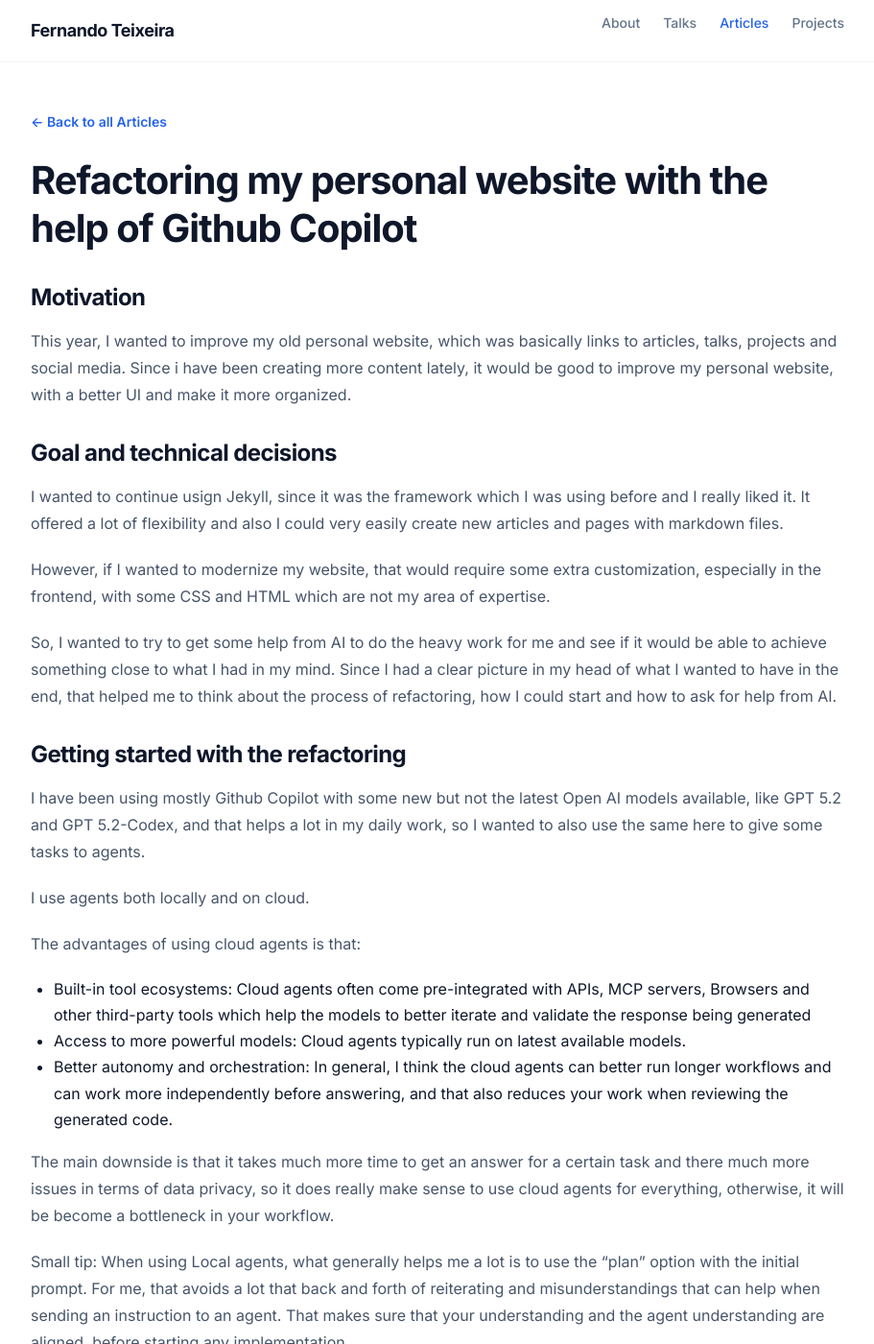
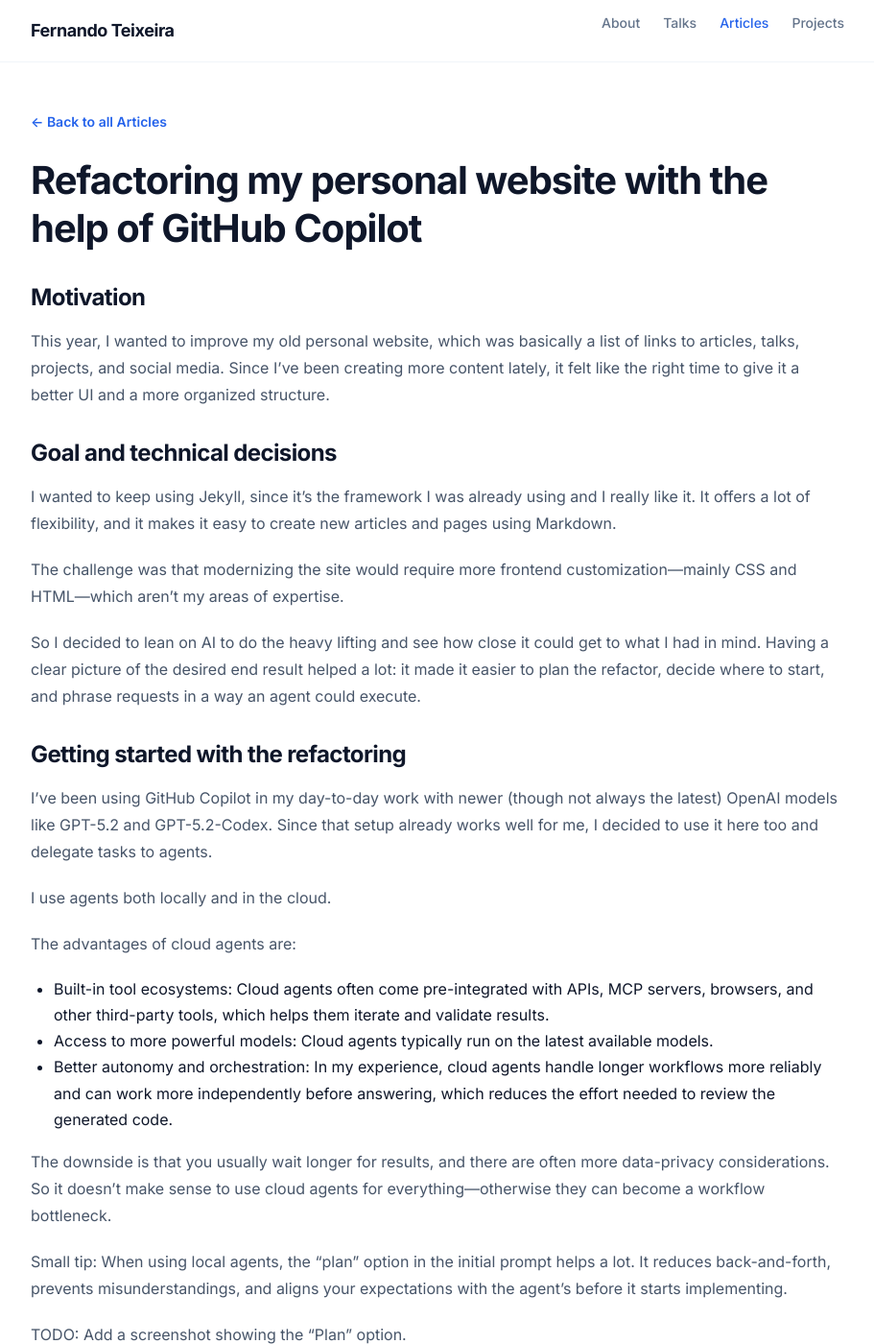
Before and after one commit to teixeira-fernando/teixeira-fernando.github.io, a Jekyll site: the page built from _articles/refactoring-personal-website-with-ai.md, in a window 1280 px wide and 1400 px high. Shown: the whole window at 96% size, without its empty margins (184-1095 px from the left). Built offline with Jekyll 4.4.1, drawn with Linux system fonts in a browser that asks for light colours; some of the changed text lies outside the part shown.

Commit message:
improve the reading from my article

```diff
--- a/_articles/refactoring-personal-website-with-ai.md
+++ b/_articles/refactoring-personal-website-with-ai.md
@@ -1,48 +1,47 @@
 ---
-title: Refactoring my personal website with the help of Github Copilot
+title: Refactoring my personal website with the help of GitHub Copilot
 date: 2026-04-07
-description: Personal Experience of Refactoring a Website with the help of Github Copilot. Learnings, challenges, and outcomes.
+description: Personal experience refactoring a website with the help of GitHub Copilot - learnings, challenges, and outcomes.
 tags: [AI, GitHub Copilot, Refactoring]
-banner_image: /assets/images/articles/perf-accessibility.svg
+banner_image: /assets/images/articles/personal-website-with-ai/ai-code-refactoring.svg
 ---
 
-# Refactoring my personal website with the help of Github Copilot
+# Refactoring my personal website with the help of GitHub Copilot
 
 ## Motivation
 
-This year, I wanted to improve my old personal website, which was basically links to articles, talks, projects and social media. Since i have been creating more content lately, it would be good to improve my personal website, with a better UI and make it more organized.
+This year, I wanted to improve my old personal website, which was basically a list of links to articles, talks, projects, and social media. Since I’ve been creating more content lately, it felt like the right time to give it a better UI and a more organized structure.
 
 ## Goal and technical decisions
 
-I wanted to continue usign Jekyll, since it was the framework which I was using before and I really liked it. It offered a lot of flexibility and also I could very easily create new articles and pages with markdown files.
+I wanted to keep using Jekyll, since it’s the framework I was already using and I really like it. It offers a lot of flexibility, and it makes it easy to create new articles and pages using Markdown.
 
-However, if I wanted to modernize my website, that would require some extra customization, especially in the frontend, with some CSS and HTML which are not my area of expertise.
+The challenge was that modernizing the site would require more frontend customization—mainly CSS and HTML—which aren’t my areas of expertise.
 
-So, I wanted to try to get some help from AI to do the heavy work for me and see if it would be able to achieve something close to what I had in my mind. Since I had a clear picture in my head of what I wanted to have in the end, that helped me to think about the process of refactoring, how I could start and how to ask for help from AI.
+So I decided to lean on AI to do the heavy lifting and see how close it could get to what I had in mind. Having a clear picture of the desired end result helped a lot: it made it easier to plan the refactor, decide where to start, and phrase requests in a way an agent could execute.
 
 ## Getting started with the refactoring
 
-I have been using mostly Github Copilot with some new but not the latest Open AI models available, like GPT 5.2 and GPT 5.2-Codex, and that helps a lot in my daily work, so I wanted to also use the same here to give some tasks to agents.
+I’ve been using GitHub Copilot in my day-to-day work with newer (though not always the latest) OpenAI models like GPT-5.2 and GPT-5.2-Codex. Since that setup already works well for me, I decided to use it here too and delegate tasks to agents.
 
-I use agents both locally and on cloud.
+I use agents both locally and in the cloud.
 
-The advantages of using cloud agents is that:
+The advantages of cloud agents are:
 
-* Built-in tool ecosystems: Cloud agents often come pre-integrated with APIs, MCP servers, Browsers and other third-party tools which help the models to better iterate and validate the response being generated
-* Access to more powerful models: Cloud agents typically run on latest available models.
-* Better autonomy and orchestration: In general, I think the cloud agents can better run longer workflows and can work more independently before answering, and that also reduces your work when reviewing the generated code.
+* Built-in tool ecosystems: Cloud agents often come pre-integrated with APIs, MCP servers, browsers, and other third-party tools, which helps them iterate and validate results.
+* Access to more powerful models: Cloud agents typically run on the latest available models.
+* Better autonomy and orchestration: In my experience, cloud agents handle longer workflows more reliably and can work more independently before answering, which reduces the effort needed to review the generated code.
 
-The main downside is that it takes much more time to get an answer for a certain task and there much more issues in terms of data privacy, so it does really make sense to use cloud agents for everything, otherwise, it will be become a bottleneck in your workflow.
+The downside is that you usually wait longer for results, and there are often more data-privacy considerations. So it doesn’t make sense to use cloud agents for everything—otherwise they can become a workflow bottleneck.
 
-Small tip: When using Local agents, what generally helps me a lot is to use the "plan" option with the initial prompt. For me, that avoids a lot that back and forth of reiterating and misunderstandings that can help when sending an instruction to an agent. That makes sure that your understanding and the agent understanding are aligned, before starting any implementation.
+Small tip: When using local agents, the “plan” option in the initial prompt helps a lot. It reduces back-and-forth, prevents misunderstandings, and aligns your expectations with the agent’s before it starts implementing.
 
-
-(PUT here screenshot to choose option of Plan)
+TODO: Add a screenshot showing the “Plan” option.
 
 ## Results and conclusion
 
-It took quite a few pull requests and different prompts to achieve what I wanted, but it was still easier and faster than having to work with the CSS and HTML files on my own.
+It took quite a few pull requests and iterations to reach what I wanted, but it was still easier (and faster) than doing all the CSS and HTML work on my own.
 
-Some things could be for sure simplified,
+Because most of the work was UI/UX-related, it was sometimes hard to translate my expectations into precise text. That meant extra iterations when the AI interpreted things differently, and occasionally I just made small changes myself.
 
-And the nice thing is: Even when not using the latest AI models, the niciest MCP servers and setups or other Paid AI tools, it was still possible to have great results. I know that if i had used some of them, I could get some results faster and better, but that´s fine. That is the beauty of trying things out on personal projects.
+The nice thing is that—even without the latest models, the fanciest MCP server setups, or other paid AI tools—it was still possible to get great results. I’m sure some of those tools could have made things faster, but that’s fine. That’s the beauty of experimenting on personal projects.
```
Also changed, not shown: assets/images/articles/personal-website-with-ai/ai-code-refactoring.svg (added).
